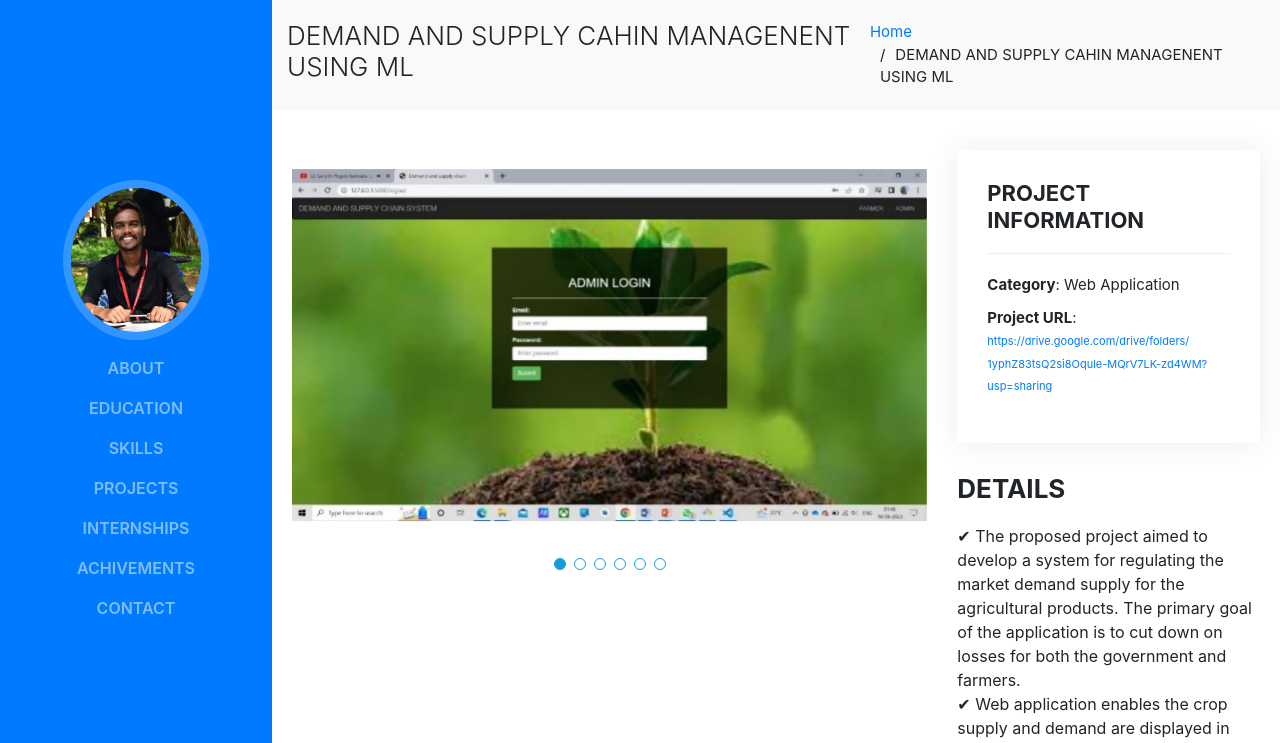
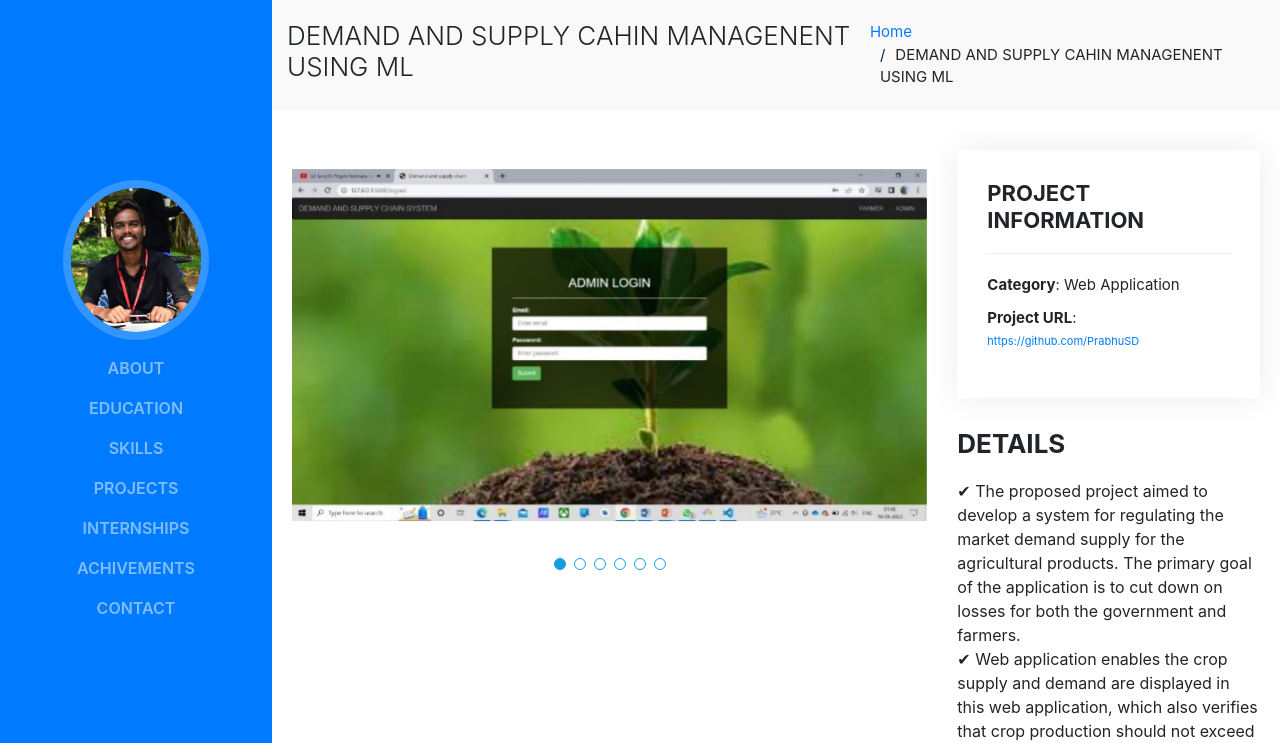
Before and after one commit to PrabhuSD/PrabhuSD.github.io, a website with bundled scripts: page demand.html in a window 1280 px wide. Shown: the top 743 px of the page. Built offline with nearby package versions, Linux system fonts and the light colour scheme; a web font is replaced by a local one.

Commit message:
Update demand.html

```diff
--- a/demand.html
+++ b/demand.html
@@ -128,9 +128,7 @@
                 <ul>
                   <li><strong>Category</strong>: Web Application</li>
 
-                  <li><strong>Project URL</strong>: <a href="https://drive.google.com/drive/folders/
-                    1yphZ83tsQ2si8Oqule-MQrV7LK-zd4WM?usp=sharing" style="font-size:11px">https://drive.google.com/drive/folders/
-                    1yphZ83tsQ2si8Oqule-MQrV7LK-zd4WM?usp=sharing</a></li>
+                  <li><strong>Project URL</strong>: <a href="https://github.com/PrabhuSD" style="font-size:11px">https://github.com/PrabhuSD</a></li>
                 </ul>
               </div>
               <div class="portfolio-description">
```
